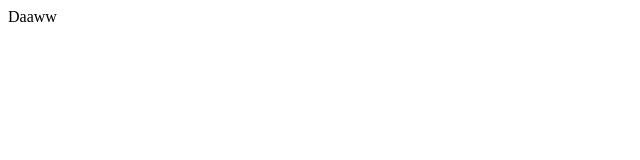
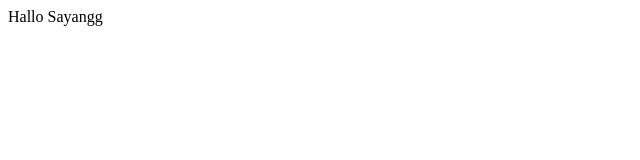
Before and after one commit to ruyatulhidayati/ruyatulhidayati.github.io, a plain HTML site: page index.html in a window 1280 px wide. Shown: the full height of the page, 0-640 px from the left. Drawn offline with Linux system fonts and the light colour scheme.

Commit message:
Update index.html

```diff
--- a/index.html
+++ b/index.html
@@ -1,6 +1,6 @@
 <html>
   <head></head>
   <body>
-    Daaww
+    Hallo Sayangg
   </body>
 </html>
```
